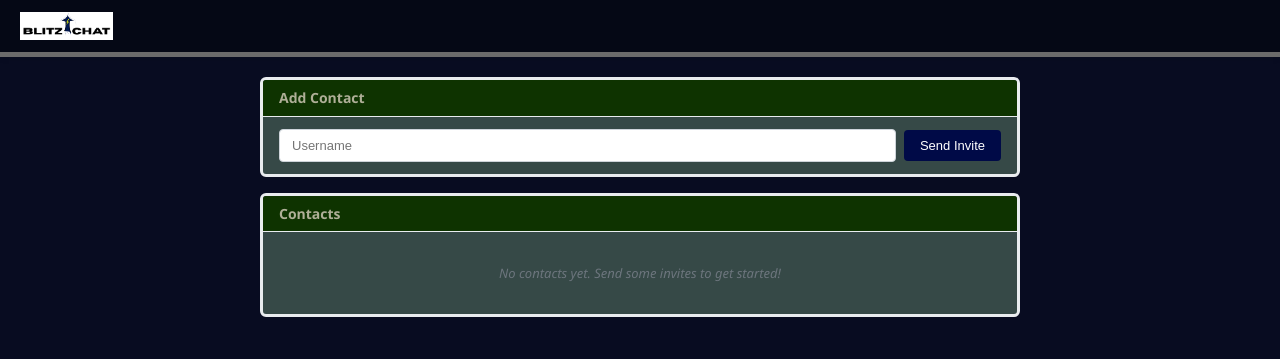
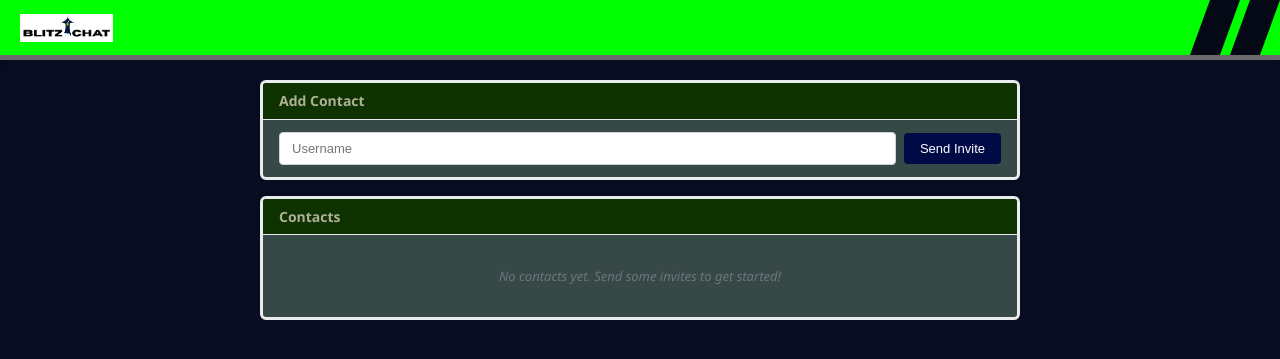
Before and after one commit to Magomed-Ameen/Blitz-Chat, a Flask app: template templates/chat_window.html in a window 1280 px wide. Shown: the top 359 px of the page. Run offline with Flask 3, Linux system fonts and the light colour scheme; the template is opened without the code that fills it, so the values that code supplies are empty; some libraries are stand-ins or nearby versions.

Commit message:
Assistant checkpoint: Add animated header with stripes to chat window
Assistant generated file changes:
- templates/chat_window.html: Replace header with animated header from test file, Add stripe elements to header HTML

---

User prompt:

yes its good i want this one to be implemented in the header of the chaT_indow.html. just make sure that both stripes are visible fully 'IF' they are not

Replit-Commit-Author: Assistant
Replit-Commit-Session-Id: 5595d374-4a8c-4431-a129-5f550e0e8589

```diff
--- a/templates/chat_window.html
+++ b/templates/chat_window.html
@@ -24,9 +24,9 @@
 
         /* Top header bar that contains logo and username */
         .header {
-            background: #050815; /* #bdff24White background for header */
+            position: relative; /* Allows absolute positioning of child elements */
+            background: #050815; /* Dark blue background color */
             border-bottom: 5px solid #6b6b6b; /* Subtle bottom border */
-
             padding: 12px 20px; /* 12px top/bottom, 20px left/right padding */
             display: flex; /* Horizontal layout for logo and text */
             align-items: center; /* Vertically center items in header */
@@ -34,19 +34,76 @@
             top: 0; /* Stick to very top of viewport */
             z-index: 100; /* Ensure header appears above other content */
             box-shadow: 0 3px 5px rgba(0,0,0,0.05); /* Subtle shadow below header */
+            overflow: hidden; /* Hide overflow for clean animation */
+            transition: background-color 1.5s ease; /* Simple color transition */
+            height: 60px; /* Fixed height for proper stripe display */
+        }
+
+        /* First slanted stripe on the right side */
+        .stripe-1 {
+            position: absolute; /* Position absolutely within header */
+            top: 0; /* Start from top */
+            right: 0; /* Position on right side */
+            width: 30px; /* Width of stripe */
+            height: 100%; /* Full height of header */
+            background: lime; /* Lime green color */
+            transform: skewX(-20deg); /* Slant the stripe to the left */
+            transform-origin: top; /* Transform from top */
+            transition: all 0.1s ease; /* Smooth transition for animations */
+        }
+
+        /* Second slanted stripe, positioned next to first one */
+        .stripe-2 {
+            position: absolute; /* Position absolutely within header */
+            top: 0; /* Start from top */
+            right: 40px; /* Position with distance from first stripe */
+            width: 30px; /* Width of stripe */
+            height: 100%; /* Full height of header */
+            background: lime; /* Lime green color */
+            transform: skewX(-20deg); /* Slant the stripe to the left */
+            transform-origin: top; /* Transform from top */
+            transition: all 0.1s ease; /* Smooth transition for animations */
+        }
+
+        /* Stripe overlay animations */
+        .stripe-1::before,
+        .stripe-2::before {
+            content: '';
+            position: absolute;
+            bottom: 0;
+            left: 0;
+            width: 100%;
+            height: 0; /* Initially no height */
+            background: #050815; /* Dark header color */
+            transition: height 1.5s ease; /* Smooth bottom-to-top transition */
+        }
+
+        /* Header hover state - simple background color change */
+        .header:hover {
+            background-color: lime; /* Change to lime green background */
+        }
+
+        /* On hover, stripe overlays expand from bottom to top */
+        .header:hover .stripe-1::before,
+        .header:hover .stripe-2::before {
+            height: 100%; /* Expand to full height from bottom */
         }
 
         /* Logo image in header */
         .header img {
             height: 28px; /* Fixed height for logo */
             margin-right: 10px; /* Space between logo and username */
+            z-index: 10; /* Ensure logo appears above stripes */
+            position: relative; /* Position relative to control z-index */
         }
 
         /* Username text in header */
         .header h2 {
             font-size: 18px; /* Text size for username */
             font-weight: 500; /* Medium font weight (not too bold) */
-            color: #495057; /* Medium gray color */
+            color: #ffffff; /* White color for visibility */
+            z-index: 10; /* Ensure text appears above stripes */
+            position: relative; /* Position relative to control z-index */
         }
 
         /* Main content container - centers content and limits width */
@@ -262,6 +319,10 @@
 <body>
     <!-- Top header bar with logo and username -->
     <div class="header">
+        <!-- Right-side slanted stripes -->
+        <div class="stripe-1"></div>
+        <div class="stripe-2"></div>
+
         <!-- BlitzChat logo image -->
         <img src="{{ url_for('static', filename='BlitzChatLogo.png') }}" alt="BlitzChat Logo">
         <!-- Current user's username -->
```
